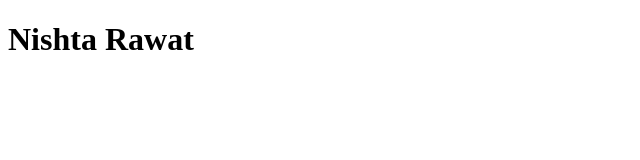
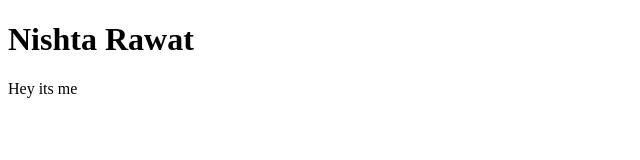
Before and after one commit to nishtarw/nishtarw.github.io, a plain HTML site: page index.html in a window 1280 px wide. Shown: the full height of the page, 0-640 px from the left. Drawn offline with Linux system fonts and the light colour scheme.

Commit message:
Update index.html

```diff
--- a/index.html
+++ b/index.html
@@ -5,5 +5,6 @@
   </head>
   <body>
     <h1>Nishta Rawat</h1>
+    <p>Hey its me</p>
   </body>
 </html>
```
